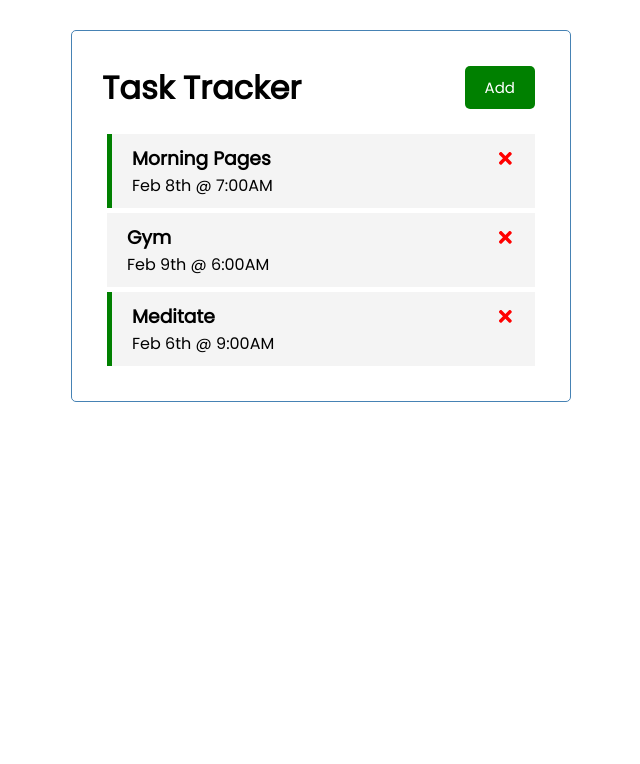
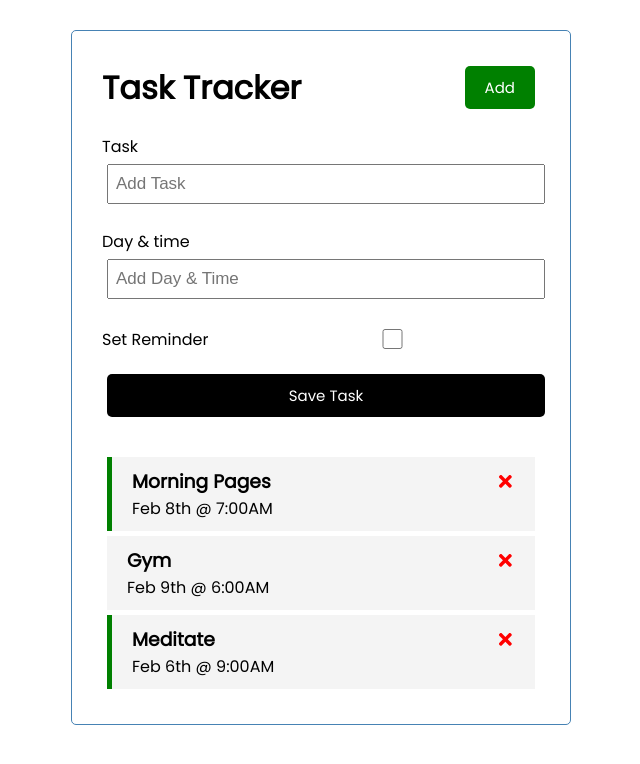
Before and after one commit to RamsesGB/teach-react-tasktracker, a React (Create React App) app in the folder tracker-app/: page / in a window 1280 px wide. Shown: the top 764 px of the page, without its empty margins (319-959 px from the left). Built offline with nearby package versions, Linux system fonts and the light colour scheme.

Commit message:
Add task functionality complete, covering how to alter function component state utilizing Hooks

```diff
--- a/tracker-app/src/App.js
+++ b/tracker-app/src/App.js
@@ -2,6 +2,7 @@
 import { useState } from 'react';
 import Header from './Components/Header.js';
 import Tasks from './Components/Tasks.js';
+import AddTask from './Components/AddTask.js';
 
 function App() {
   const [tasks, setTasks] = useState([
@@ -25,6 +26,13 @@
     },
   ]);
 
+  // Add Task
+  const addTask = (task) => {
+    //creating an ID since there is no back-end to create unique ID's
+    const id = Math.floor(Math.random() * 10000 + 1);
+    const newTask = { id, ...task };
+    setTasks([...tasks, newTask]);
+  };
   // Delete Task
   const deleteTask = (id) => {
     setTasks(tasks.filter((task) => task.id !== id));
@@ -42,6 +50,7 @@
   return (
     <div className="container">
       <Header />
+      <AddTask onAdd={addTask} />
       <Tasks tasks={tasks} onDelete={deleteTask} onToggle={toggleReminder} />
     </div>
   );
--- /dev/null
+++ b/tracker-app/src/Components/AddTask.js
@@ -0,0 +1,56 @@
+import { useState } from 'react';
+
+const AddTask = ({ onAdd }) => {
+  const [text, setText] = useState('');
+  const [day, setDay] = useState('');
+  const [reminder, setReminder] = useState(false);
+
+  const onSubmit = (e) => {
+    e.preventDefault();
+
+    if (!text) {
+      alert('please add a task');
+      return;
+    }
+
+    onAdd({ text, day, reminder });
+
+    setText('');
+    setDay('');
+    setReminder(false);
+  };
+  return (
+    <form className="add-form" onSubmit={onSubmit}>
+      <div className="form-control">
+        <label>Task</label>
+        <input
+          value={text}
+          onChange={(e) => setText(e.target.value)}
+          type="text"
+          placeholder="Add Task"
+        ></input>
+      </div>
+      <div className="form-control">
+        <label>Day & time</label>
+        <input
+          value={day}
+          onChange={(e) => setDay(e.target.value)}
+          type="text"
+          placeholder="Add Day & Time"
+        ></input>
+      </div>
+      <div className="form-control form-control-check">
+        <label>Set Reminder</label>
+        <input
+          value={reminder}
+          checked={reminder}
+          onChange={(e) => setReminder(e.currentTarget.checked)}
+          type="checkbox"
+        ></input>
+      </div>
+      <input className="btn btn-block" value="Save Task" type="submit"></input>
+    </form>
+  );
+};
+
+export default AddTask;
```
